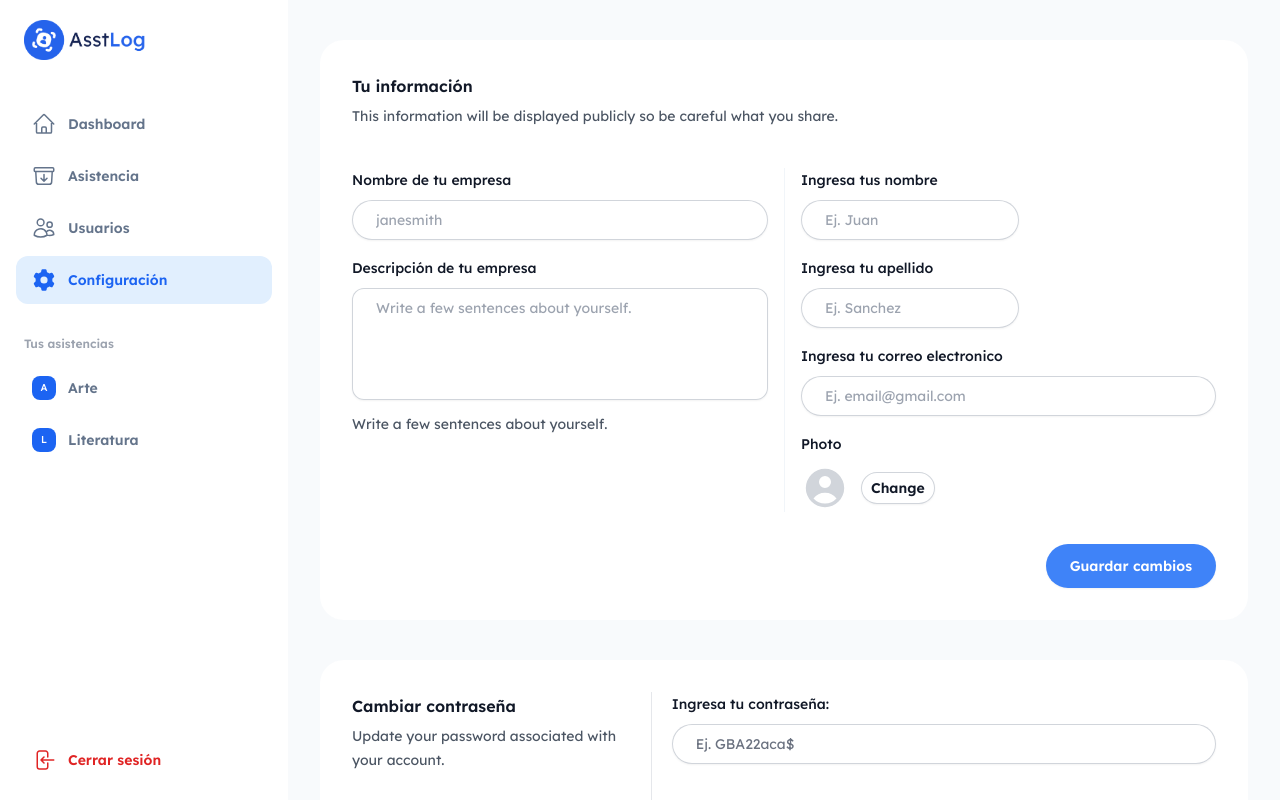
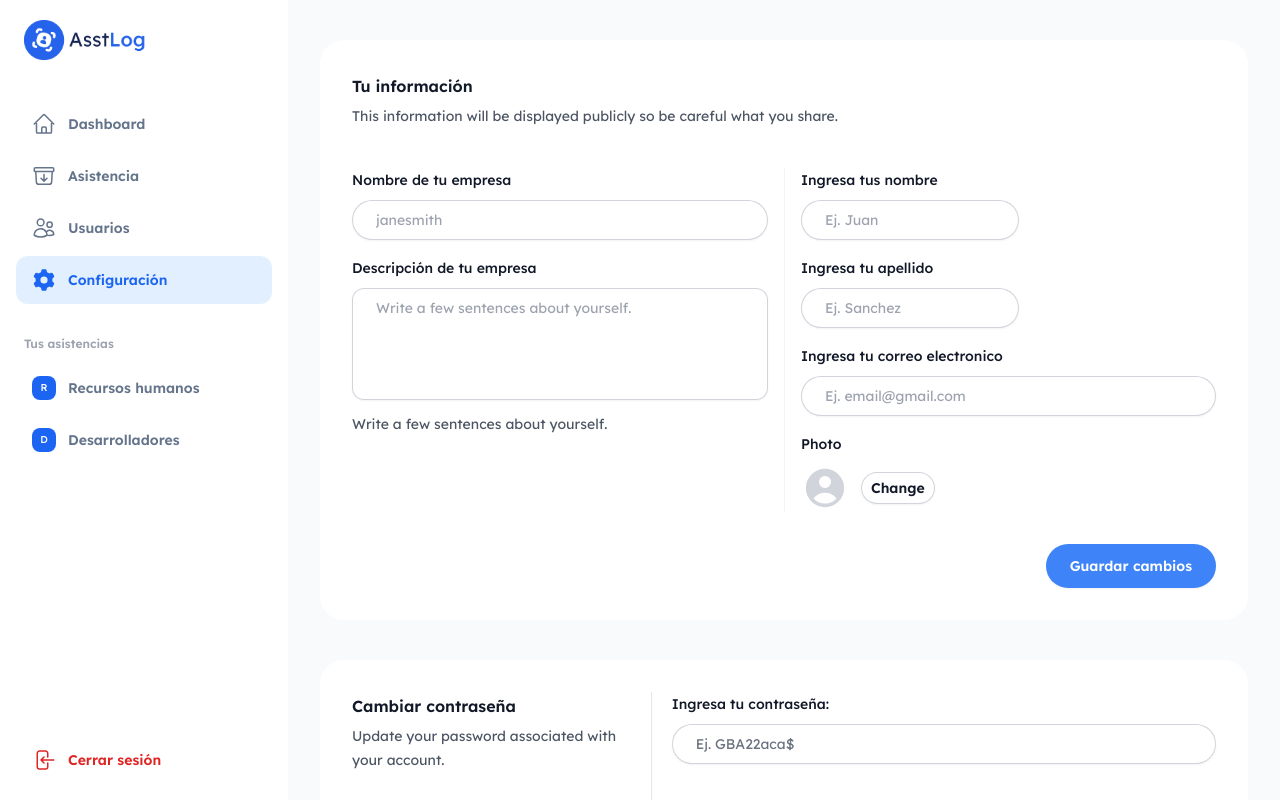
Before and after one commit to YerikAH/asst-log, a React (Vite) app in the folder client-asst-log/: page /settings in a window 1280 px wide. Built offline with nearby package versions, Linux system fonts and the light colour scheme.

Commit message:
feat(client): :sparkles: Added enum routes

```diff
--- a/client-asst-log/src/layout/Sidebar/index.tsx
+++ b/client-asst-log/src/layout/Sidebar/index.tsx
@@ -16,32 +16,33 @@ import {
   UsersIcon as UsersIconActive,
   Cog6ToothIcon as Cog6ToothIconActive,
 } from "@heroicons/react/20/solid";
+import { ROUTES } from "@/routes/routes";
 
 const navigation = [
   {
     name: "Dashboard",
-    href: "/dashboard",
+    href: ROUTES.DASHBOARD,
     icon: HomeIcon,
     iconActive: HomeIconActive,
     current: true,
   },
   {
     name: "Asistencia",
-    href: "/attendance-group",
+    href: ROUTES.ATTENDANCE_GROUP,
     icon: ArchiveBoxArrowDownIcon,
     iconActive: ArchiveBoxArrowDownIconActive,
     current: false,
   },
   {
     name: "Usuarios",
-    href: "/users",
+    href: ROUTES.USERS,
     icon: UsersIcon,
     iconActive: UsersIconActive,
     current: false,
   },
   {
     name: "Configuración",
-    href: "/settings",
+    href: ROUTES.SETTINGS,
     icon: Cog6ToothIcon,
     iconActive: Cog6ToothIconActive,
     current: false,
@@ -50,16 +51,16 @@ const navigation = [
 const teams = [
   {
     id: 1,
-    name: "Arte",
-    href: "/attendance-group/arte",
-    initial: "A",
+    name: "Recursos humanos",
+    href: `${ROUTES.ATTENDANCE_GROUP}/recursos-humanos`,
+    initial: "R",
     current: false,
   },
   {
     id: 2,
-    name: "Literatura",
-    href: "/attendance-group/literatura",
-    initial: "L",
+    name: "Desarrolladores",
+    href: `${ROUTES.ATTENDANCE_GROUP}/desarrolladores`,
+    initial: "D",
     current: false,
   },
 ];
--- a/client-asst-log/src/pages/login/index.tsx
+++ b/client-asst-log/src/pages/login/index.tsx
@@ -5,6 +5,8 @@ import { useEffect, useState } from "react";
 import { EyeIcon, EyeSlashIcon } from "@heroicons/react/20/solid";
 import { ModalWarning } from "@/components/shared";
 import { PropsModal } from "@/types";
+import { Link } from "react-router-dom";
+import { ROUTES } from "@/routes/routes";
 
 function Login() {
   const { changeTitle } = useTitle();
@@ -139,12 +141,12 @@ function Login() {
 
             <p className="mt-10 text-center text-sm text-gray-500 font-lexend">
               ¿Aún no tienes una cuenta?{" "}
-              <a
-                href="#"
+              <Link
+                to={ROUTES.REGISTER}
                 className="font-semibold underline leading-6 text-blue-600 hover:text-blue-500 font-lexend"
               >
                 Registrate
-              </a>
+              </Link>
             </p>
           </div>
         </div>
--- a/client-asst-log/src/pages/register/index.tsx
+++ b/client-asst-log/src/pages/register/index.tsx
@@ -3,6 +3,8 @@ import google from "@/assets/icon/google.png";
 import { useTitle } from "@/hook";
 import { useEffect, useState } from "react";
 import { EyeIcon, EyeSlashIcon } from "@heroicons/react/16/solid";
+import { Link } from "react-router-dom";
+import { ROUTES } from "@/routes/routes";
 
 function Register() {
   const { changeTitle } = useTitle();
@@ -164,12 +166,12 @@ function Register() {
 
             <p className="mt-10 text-center text-sm text-gray-500 font-lexend">
               ¿Ya tienes una cuenta?{" "}
-              <a
-                href="#"
+              <Link
+                to={ROUTES.LOGIN}
                 className="font-semibold leading-6 underline text-blue-600 hover:text-blue-500 font-lexend"
               >
                 Ingresar
-              </a>
+              </Link>
             </p>
           </div>
         </div>
--- a/client-asst-log/src/routes/routes.ts
+++ b/client-asst-log/src/routes/routes.ts
@@ -0,0 +1,11 @@
+export enum ROUTES {
+  LOGIN = "/login",
+  REGISTER = "/register",
+  HOME = "/",
+  DASHBOARD = "/dashboard",
+  ATTENDANCE_GROUP = "/attendance-group",
+  ATTENDANCE = ":attendance",
+  SETTINGS = "/settings",
+  USERS = "/users",
+  NOT_FOUNT = "*",
+}
```
Also changed, not shown: client-asst-log/src/routes/index.tsx (+14 -9 lines).
